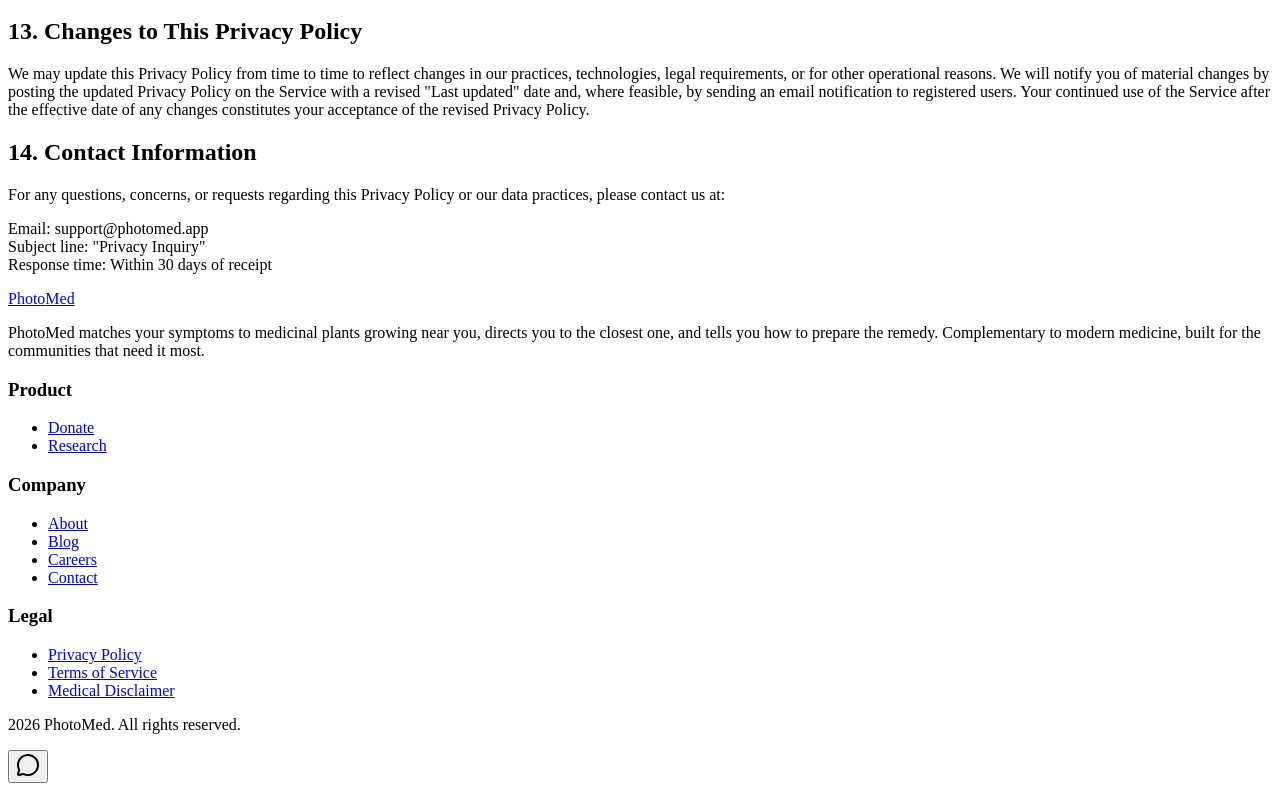
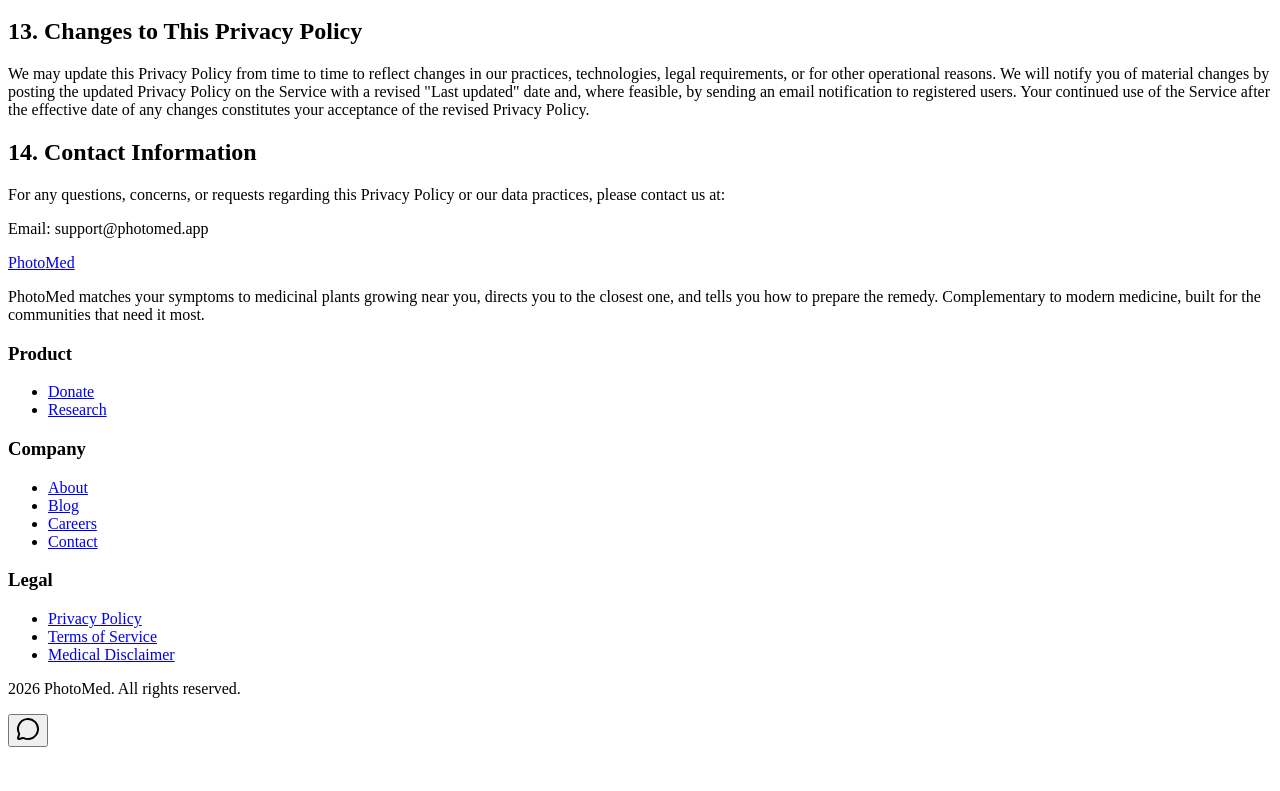
Before and after one commit to KristianHans04/PhotoMed_Website, a React (Vite) app: page /privacy in a window 1280 px wide. Shown: the part 2743-3534 px from the top of the page. After the commit the page ends 3498 px from the top, so only its background shows below. Built offline with nearby package versions, Linux system fonts and the light colour scheme; the HTML template or start-up script is replaced by a standard one.

Commit message:
fix: remove unnecessary email subject line details from Disclaimer, Privacy, and Terms pages

```diff
--- a/src/pages/Disclaimer.tsx
+++ b/src/pages/Disclaimer.tsx
@@ -205,8 +205,6 @@
             </p>
             <p className="mt-3 text-sm">
               Email: support@photomed.app
-              <br />
-              Subject line: "Medical Disclaimer / Adverse Event Report"
             </p>
           </div>
         </div>
--- a/src/pages/Privacy.tsx
+++ b/src/pages/Privacy.tsx
@@ -268,10 +268,6 @@
             </p>
             <p className="mt-3 text-sm">
               Email: support@photomed.app
-              <br />
-              Subject line: "Privacy Inquiry"
-              <br />
-              Response time: Within 30 days of receipt
             </p>
           </div>
         </div>
--- a/src/pages/Terms.tsx
+++ b/src/pages/Terms.tsx
@@ -354,8 +354,6 @@
             </p>
             <p className="mt-3 text-sm">
               Email: support@photomed.app
-              <br />
-              Subject line: "Terms of Service Inquiry"
             </p>
           </div>
         </div>
```
